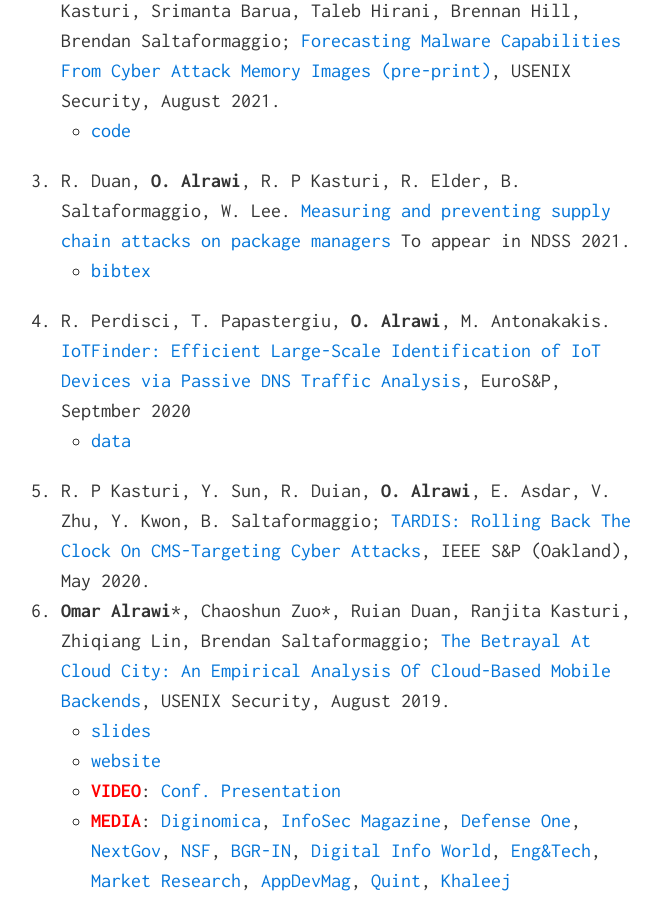
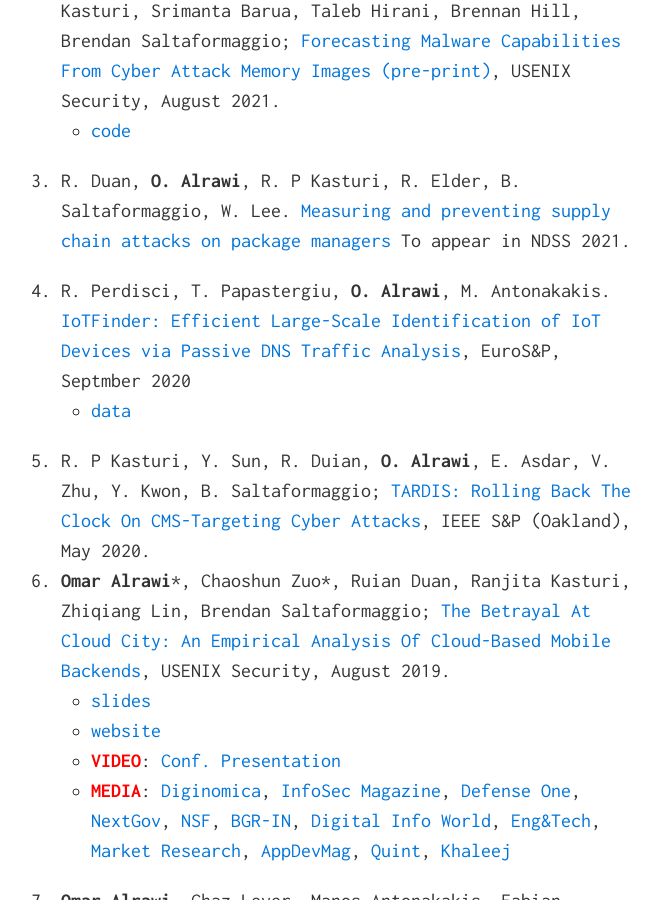
Before and after one commit to alrawi/alrawi.github.io, a Jekyll site: the page built from index.md, in a window 1280 px wide and 900 px high, scrolled down 1444 px. Shown: the whole window, without its empty margins (309-970 px from the left). Built offline with Jekyll 4.4.1, drawn with Linux system fonts in a browser that asks for light colours.

Commit message:
Update index.md

```diff
--- a/index.md
+++ b/index.md
@@ -30,7 +30,7 @@ Additionally, I am investigating malware threats affecting IoT, mobile apps, and
 1. __Omar Alrawi__{::nomarkdown}*{:/}, Moses Ike{::nomarkdown}*{:/}, Matthew Pruett, Ranjita Pai Kasturi, Srimanta Barua, Taleb Hirani, Brennan Hill, Brendan Saltaformaggio; [Forecasting Malware Capabilities From Cyber Attack Memory Images (pre-print)](/static/papers/alrawi_forecast_sec21.pdf), USENIX Security, August 2021.
   * [code](https://github.com/CyFI-Lab-Public/Forecast)
 1. R. Duan, __O. Alrawi__, R. P Kasturi, R. Elder, B. Saltaformaggio, W. Lee. [Measuring and preventing supply chain attacks on package managers](/static/papers/supply-chain-NDSS21.pdf) To appear in NDSS 2021.
-  * [bibtex](https://scholar.googleusercontent.com/citations?view_op=export_citations&user=94a6cB4AAAAJ&citsig=AMD79ooAAAAAYEYqWBqIfONHZKF0XVXOFC1e6TjKKbO2&hl=en)
+
 3. R. Perdisci, T. Papastergiu, __O. Alrawi__, M. Antonakakis. [IoTFinder: Efficient Large-Scale Identification of IoT Devices via Passive DNS Traffic Analysis](/static/papers/IoTFinder-ESP20.pdf), EuroS&P, Septmber 2020
   * [data](https://yourthings.info/data)
 4. R. P Kasturi, Y. Sun, R. Duian, __O. Alrawi__, E. Asdar, V. Zhu, Y. Kwon, B. Saltaformaggio; [TARDIS: Rolling Back The Clock On CMS-Targeting Cyber Attacks](/static/papers/kasturi_tardis_sp20.pdf), IEEE S&P (Oakland), May 2020.
```
